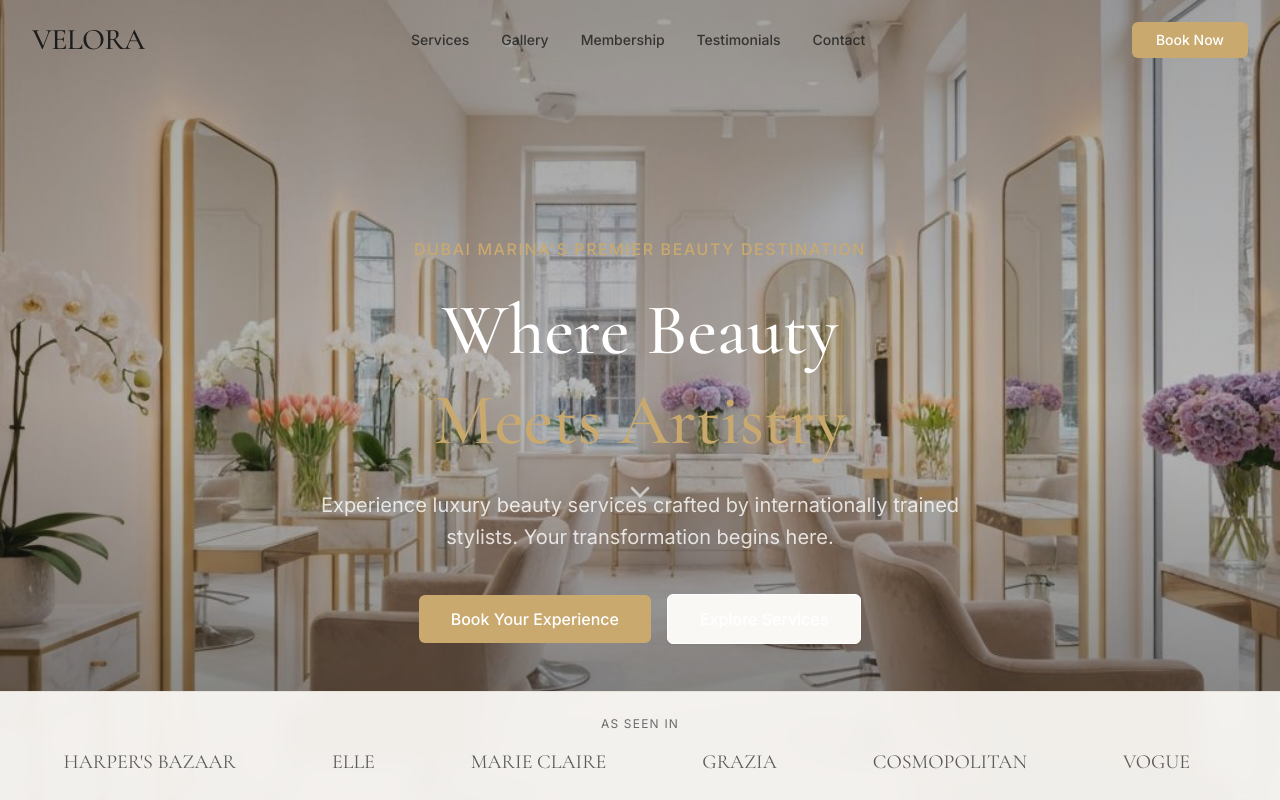
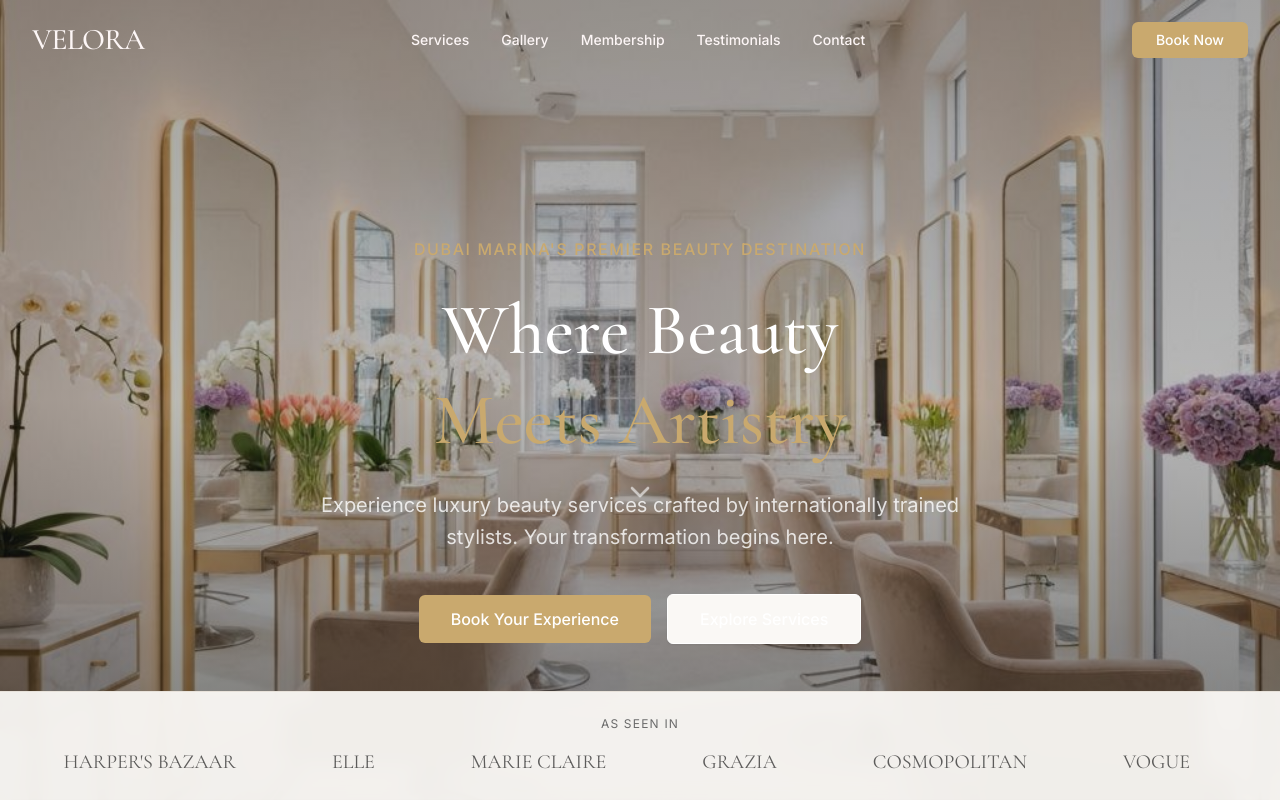
Before and after one commit to mehi290/v0-luxury-beauty-salon-landing-page, a Next.js app: page / in a window 1280 px wide. Shown: the top 800 px of the page. Built offline with nearby package versions, Linux system fonts and the light colour scheme.

Commit message:
fix: update header navigation text color\n\nChange navigation text color to #fdf6f6 for better readability.

```diff
--- a/components/header.tsx
+++ b/components/header.tsx
@@ -54,10 +54,10 @@ export function Header() {
         )}
       >
         <div className="mx-auto max-w-7xl px-4 sm:px-6 lg:px-8">
-          <nav className="flex items-center justify-between h-16 lg:h-20">
+          <nav className="flex items-center justify-between h-16 lg:h-20" style={{ color: "#fdf6f6" }}>
             {/* Logo */}
             <a href="#" className="flex-shrink-0">
-              <span className="font-serif text-2xl lg:text-3xl font-medium tracking-tight text-foreground">
+              <span className="font-serif text-2xl lg:text-3xl font-medium tracking-tight" style={{ color: "#fdf6f6" }}>
                 VELORA
               </span>
             </a>
@@ -69,7 +69,8 @@ export function Header() {
                   key={link.href}
                   href={link.href}
                   onClick={(e) => handleNavClick(e, link.href)}
-                  className="relative text-sm font-medium text-foreground/80 hover:text-foreground transition-colors duration-200 after:absolute after:left-0 after:bottom-[-4px] after:h-[2px] after:w-0 after:bg-primary after:transition-all after:duration-300 hover:after:w-full"
+                  className="relative text-sm font-medium transition-colors duration-200 after:absolute after:left-0 after:bottom-[-4px] after:h-[2px] after:w-0 after:bg-primary after:transition-all after:duration-300 hover:after:w-full"
+                  style={{ color: "#fdf6f6" }}
                 >
                   {link.label}
                 </a>
@@ -88,10 +89,11 @@ export function Header() {
 
             {/* Mobile Menu Button */}
             <button
-              className="lg:hidden p-2 text-foreground"
+              className="lg:hidden p-2"
               onClick={() => setIsMobileMenuOpen(!isMobileMenuOpen)}
               aria-label={isMobileMenuOpen ? "Close menu" : "Open menu"}
               aria-expanded={isMobileMenuOpen}
+              style={{ color: "#fdf6f6" }}
             >
               {isMobileMenuOpen ? (
                 <X className="h-6 w-6" />
```
